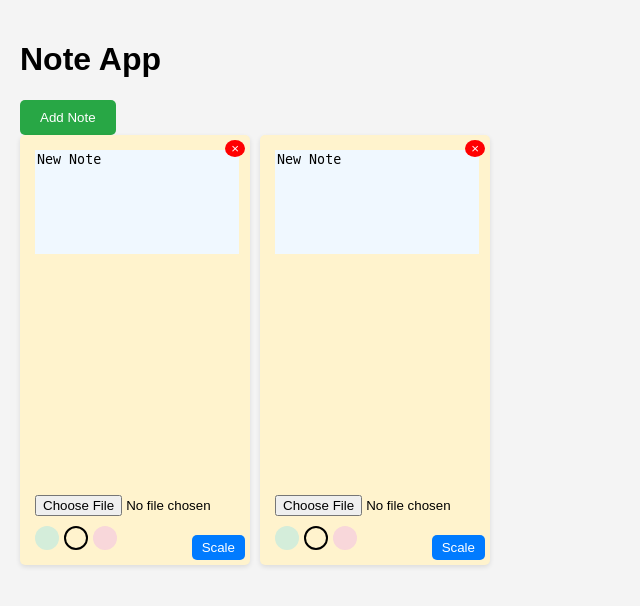
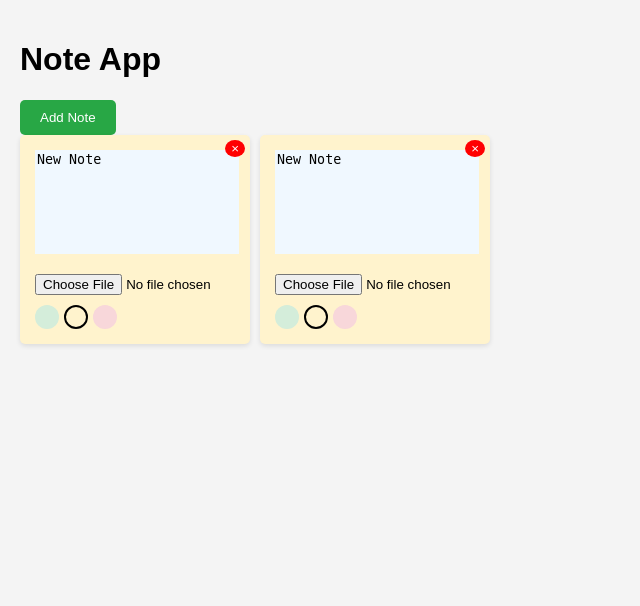
Before and after one commit to kille77/notesdd, a Flask app: page / in a window 1280 px wide. Shown: the top 606 px of the page, without its empty margins (0-640 px from the left). Run offline with Flask 3, Linux system fonts and the light colour scheme; some libraries are stand-ins or nearby versions.

Commit message:
Update index.html

```diff
--- a/templates/index.html
+++ b/templates/index.html
@@ -21,14 +21,14 @@
             padding: 15px;
             border-radius: 5px;
             width: 200px;
-            height: 400px;
+            height: auto;
             box-shadow: 0 2px 5px rgba(0, 0, 0, 0.1);
             position: relative;
             cursor: grab;
             transition: transform 0.2s, box-shadow 0.2s;
             display: flex;
             flex-direction: column;
-            justify-content: space-between;
+            justify-content: flex-start;
         }
         .note:hover {
             transform: scale(1.05);
@@ -40,6 +40,7 @@
             border: none;
             background-color: aliceblue;
             resize: none;
+            margin-bottom: 10px;
         }
         .delete-btn {
             position: absolute;
@@ -85,34 +86,6 @@
         .note-footer {
             margin-top: auto;
         }
-        .scale-btn {
-            position: absolute;
-            bottom: 5px;
-            right: 5px;
-            background: #007bff;
-            color: white;
-            border: none;
-            border-radius: 5px;
-            padding: 5px 10px;
-            cursor: pointer;
-        }
-        .note.scaled {
-            transform: scale(2) translate(-50%, -50%); /* Double size and center */
-            position: fixed; /* Position relative to the viewport */
-            top: 50%; /* Center vertically */
-            left: 50%; /* Center horizontally */
-            z-index: 1000; /* Bring to the front */
-            transition: transform 0.3s ease, top 0.3s ease, left 0.3s ease; /* Smooth scaling and centering */
-            width: 200px; /* Keep original width */
-            height: 400px; /* Keep original height */
-            overflow: auto; /* Add scroll if content overflows */
-        }
-        .note.scaled textarea {
-            font-size: 1.2em; /* Scale font size */
-        }
-        .note.scaled .uploaded-image {
-            max-width: 100%; /* Ensure images scale properly */
-        }
     </style>
 </head>
 <body>
@@ -125,41 +98,25 @@
     <script src="https://cdnjs.cloudflare.com/ajax/libs/socket.io/4.5.4/socket.io.js"></script>
     <script>
         const socket = io();
+        const colors = ["#d4edda", "#fff3cd", "#f8d7da"];
 
-        // Available colors
-        const colors = ["#d4edda", "#fff3cd", "#f8d7da"]; // Green, Yellow, Red
-
-        // Debugging: Check Socket.IO connection
-        socket.on("connect", () => {
-            console.log("Connected to server with socket ID:", socket.id);
-        });
-
-        socket.on("connect_error", (error) => {
-            console.error("Connection error:", error);
-        });
-
-        // Generate UUID for new notes
         function generateUUID() {
             return 'xxxxxxxx-xxxx-4xxx-yxxx-xxxxxxxxxxxx'.replace(/[xy]/g, function(c) {
-                const r = Math.random() * 16 | 0;
-                const v = c === 'x' ? r : (r & 0x3 | 0x8);
+                const r = Math.random() * 16 | 0,
+                      v = c === 'x' ? r : (r & 0x3 | 0x8);
                 return v.toString(16);
             });
         }
 
-        // Add a new note
         function addNote() {
-            console.log("Add Note button clicked!"); // Debugging
             const newNote = {
-                id: generateUUID(), // Use custom UUID generator
+                id: generateUUID(),
                 text: "New Note",
-                color: "#fff3cd" // Default color
+                color: "#fff3cd"
             };
-            console.log("Adding new note:", newNote); // Debugging
             socket.emit("add_note", newNote);
         }
 
-        // Upload image for a note
         function uploadImage(noteId, file) {
             const formData = new FormData();
             formData.append("image", file);
@@ -178,7 +135,6 @@
             .catch(error => console.error("Error uploading image:", error));
         }
 
-        // Fetch and display notes
         function fetchNotes() {
             fetch("/api/notes")
                 .then(response => response.json())
@@ -186,7 +142,6 @@
                 .catch(error => console.error("Error fetching notes:", error));
         }
 
-        // Render notes
         function renderNotes(notes) {
             const container = document.getElementById("notes-container");
             container.innerHTML = "";
@@ -195,7 +150,7 @@
                 noteElement.className = "note";
                 noteElement.style.backgroundColor = note.color || "#fff3cd";
                 noteElement.draggable = true;
-                noteElement.dataset.id = note.id; // Use unique ID
+                noteElement.dataset.id = note.id;
                 noteElement.innerHTML = `
                     <textarea oninput="updateNote('${note.id}', this.value)">${note.text}</textarea>
                     <button class="delete-btn" onclick="deleteNote('${note.id}')">×</button>
@@ -210,101 +165,34 @@
                                 </div>
                             `).join("")}
                         </div>
-                        <button class="scale-btn" onclick="scaleNote(this.closest('.note'))">Scale</button>
                     </div>
                 `;
                 container.appendChild(noteElement);
-
-                // Add drag-and-drop event listeners
-                noteElement.addEventListener("dragstart", (e) => {
-                    e.dataTransfer.setData("text/plain", note.id);
-                });
-                noteElement.addEventListener("dragover", (e) => {
-                    e.preventDefault();
-                });
-                noteElement.addEventListener("drop", (e) => {
-                    e.preventDefault();
-                    const fromId = e.dataTransfer.getData("text/plain");
-                    const toId = note.id;
-                    reorderNotes(fromId, toId);
-                });
             });
         }
 
-        // Update a note
         let timeoutId;
         function updateNote(id, text) {
             clearTimeout(timeoutId);
             timeoutId = setTimeout(() => {
                 socket.emit("update_note", { id, note: { text } });
-            }, 10000); // Debounced auto-save
+            }, 10000);
         }
 
-        // Change note color
         function changeNoteColor(id, color) {
             socket.emit("update_note", { id, note: { color } });
         }
 
-        // Delete a note
         function deleteNote(id) {
             if (confirm("Are you sure you want to delete this note?")) {
                 socket.emit("delete_note", id);
             }
         }
 
-        // Reorder notes
-        function reorderNotes(fromId, toId) {
-            fetch("/api/notes")
-                .then(response => response.json())
-                .then(notes => {
-                    const fromIndex = notes.findIndex(note => note.id === fromId);
-                    const toIndex = notes.findIndex(note => note.id === toId);
-
-                    if (fromIndex === -1 || toIndex === -1) return; // Invalid indices
-
-                    // Move the note
-                    const [movedNote] = notes.splice(fromIndex, 1);
-                    notes.splice(toIndex, 0, movedNote);
-
-                    // Send the updated list to the server
-                    socket.emit("reorder_notes", notes);
-                })
-                .catch(error => console.error("Error reordering notes:", error));
-        }
-
-        // Function to scale or minimize a note
-        function scaleNote(noteElement) {
-            const scaleButton = noteElement.querySelector(".scale-btn");
-
-            if (noteElement.classList.contains("scaled")) {
-                // If the note is already scaled, minimize it
-                noteElement.classList.remove("scaled");
-                scaleButton.textContent = "Scale";
-            } else {
-                // If the note is not scaled, scale it
-                unscaleAllNotes(); // Unscale all other notes first
-                noteElement.classList.add("scaled");
-                scaleButton.textContent = "Minimize";
-            }
-        }
-
-        // Function to unscale all notes
-        function unscaleAllNotes() {
-            document.querySelectorAll(".note.scaled").forEach((note) => {
-                note.classList.remove("scaled");
-                const scaleButton = note.querySelector(".scale-btn");
-                if (scaleButton) {
-                    scaleButton.textContent = "Scale";
-                }
-            });
-        }
-
-        // Listen for updates from the server
         socket.on("update_notes", (notes) => {
             renderNotes(notes);
         });
 
-        // Load notes on page load
         fetchNotes();
     </script>
 </body>
```
